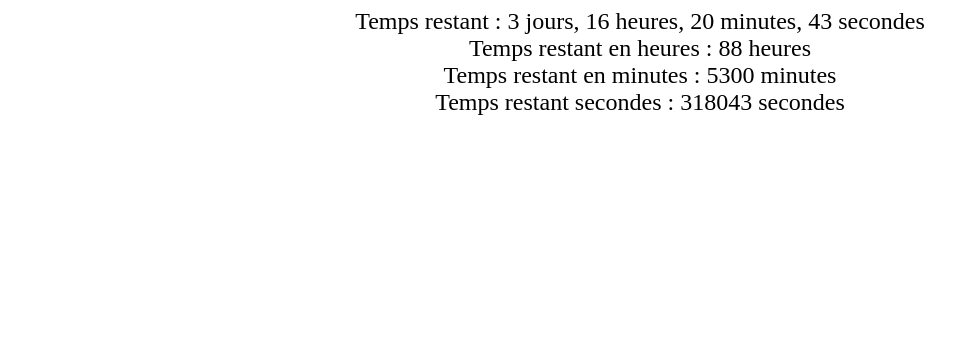
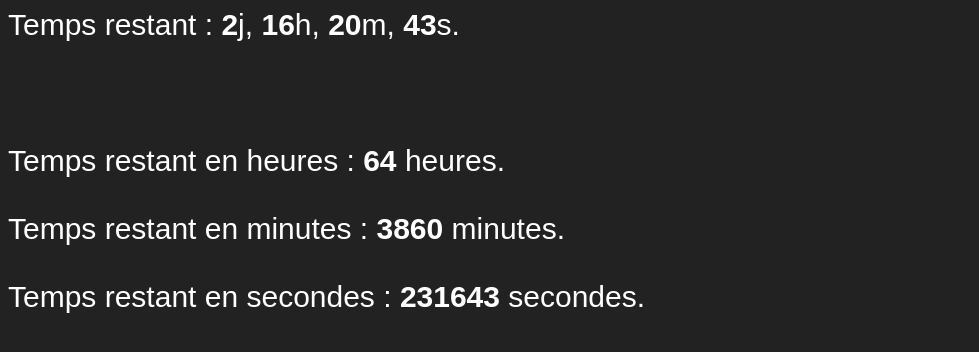
Before and after one commit to victorboudet/victorboudet.github.io, a plain HTML site: page compteur.html in a window 1280 px wide. Shown: the whole page, without its empty margins (0-979 px from the left). Drawn offline with Linux system fonts and the light colour scheme.

Commit message:
[ ADD design ] add a little bit of design

```diff
--- a/compteur.html
+++ b/compteur.html
@@ -3,9 +3,34 @@
 <head>
   <title>Compte à rebours</title>
   <style>
+    ::before, ::after {
+      box-sizing: border-box;
+      margin: 0;
+      padding: 0;
+    }
+
+    body {
+      font-family: Arial, Helvetica, sans-serif;
+      background: #222;
+    }
+
+    h2 {
+      margin: 0;
+      padding-top: 210px;
+      width: 100%;
+      color: #f1f1f1;
+      font-size: 80px;
+      text-align: center;
+    }
+
     #countdown {
-      font-size: 24px;
-      text-align: center;
+      font-size: 30px;
+      text-align: left;
+      color: #fff;
+    }
+
+    .bold {
+      font-weight: bold;
     }
   </style>
 </head>
@@ -35,16 +60,20 @@
         let minutes = Math.floor((timeDiff % (1000 * 60 * 60)) / (1000 * 60));
         let seconds = Math.floor((timeDiff % (1000 * 60)) / 1000);
 
-        countdownElement.innerHTML = `Temps restant : ${days} jours, ${hours} heures, ${minutes} minutes, ${seconds} secondes`;
+        countdownElement.innerHTML = "Temps restant : ";
+        countdownElement.innerHTML += "<b>" + days + "</b>j, "
+        countdownElement.innerHTML += "<b>" + hours + "</b>h, ";
+        countdownElement.innerHTML += "<b>" + minutes + "</b>m, ";
+        countdownElement.innerHTML += "<b>" + seconds + "</b>s.<br><br>";
 
         const hoursOnly = Math.floor(timeDiff / (1000 * 60 * 60));
-        countdownElement.innerHTML += `<br>Temps restant en heures : ${hoursOnly} heures`;
+        countdownElement.innerHTML += "<br><br>Temps restant en heures : <b>" + hoursOnly + "</b> heures.";
 
         const minutesOnly = Math.floor(timeDiff / (1000 * 60));
-        countdownElement.innerHTML += `<br>Temps restant en minutes : ${minutesOnly} minutes`;
+        countdownElement.innerHTML += "<br><br>Temps restant en minutes : <b>" + minutesOnly + "</b> minutes.";
 
         const secondsOnly = Math.floor(timeDiff / 1000);
-        countdownElement.innerHTML += `<br>Temps restant secondes : ${secondsOnly} secondes`;
+        countdownElement.innerHTML += "<br><br>Temps restant en secondes : <b>" + secondsOnly + "</b> secondes.";
 
         if (timeDiff <= 0) {
           clearInterval(countdownInterval);
@@ -53,7 +82,7 @@
       }, 1000);
     }
 
-    const endDate = new Date("2023-06-04T12:00:00");
+    const endDate = new Date("2023-06-03T12:00:00");
     countdown(endDate);
   </script>
 </body>
```
